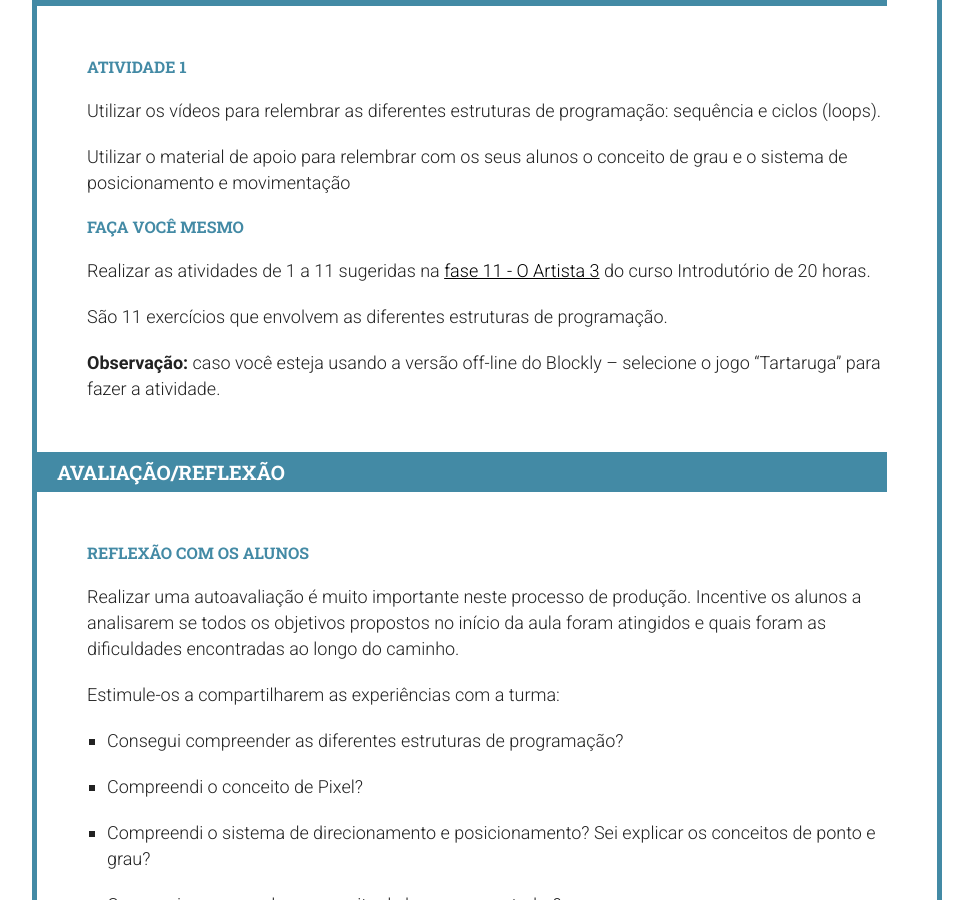
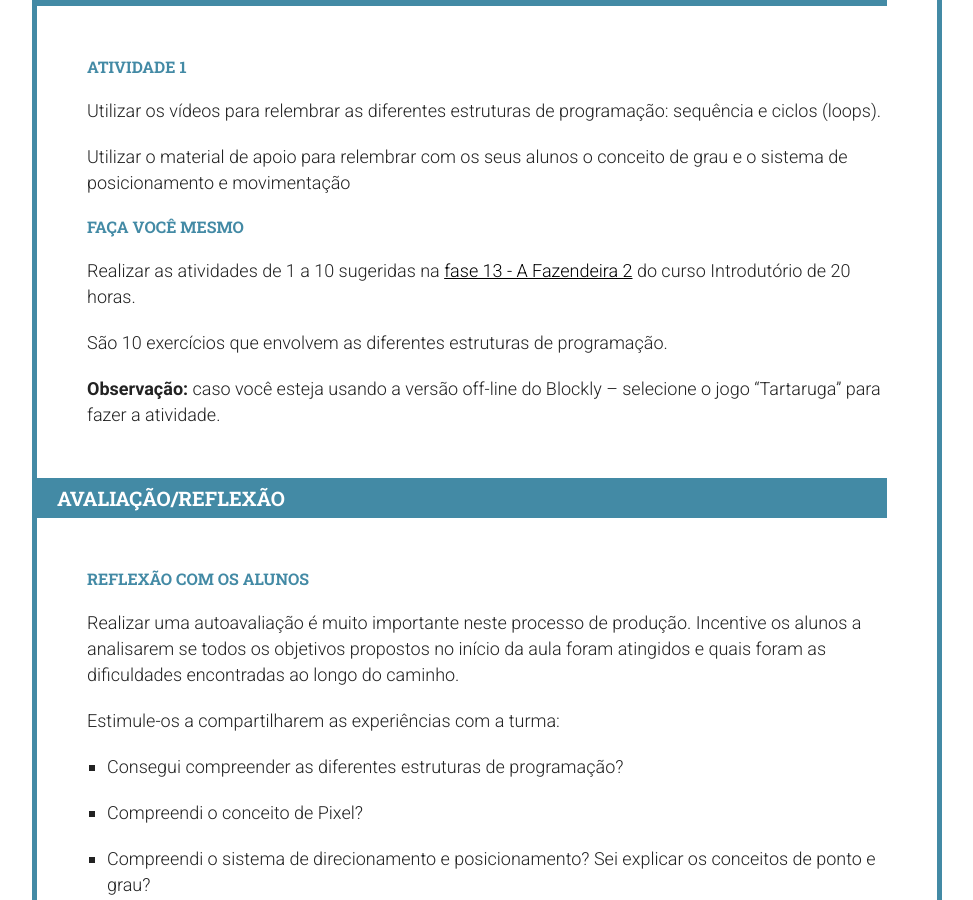
Before and after one commit to Programae/blocos, a Jekyll site: the page built from _posts/2015-01-01-aula14.md, in a window 1280 px wide and 900 px high, scrolled down 5490 px. Shown: the whole window, without its empty margins (153-1126 px from the left). Built offline with Jekyll 4.4.1, drawn with Linux system fonts in a browser that asks for light colours; nearby versions of some CDN libraries; library files that are not in the unit come from our copies.

Commit message:
Aula 14 - revisada de acordo com a avaliação do formador

```diff
--- a/_posts/2015-01-01-aula14.md
+++ b/_posts/2015-01-01-aula14.md
@@ -89,9 +89,9 @@ Utilizar o material de apoio para relembrar com os seus alunos o conceito de gra
 
 ###Faça você mesmo
 
-Realizar as atividades de 1 a 11 sugeridas na [fase 11 - O Artista 3](http://studio.code.org/s/20-hour) do curso Introdutório de 20 horas.
+Realizar as atividades de 1 a 10 sugeridas na [fase 13 - A Fazendeira 2](http://studio.code.org/s/20-hour) do curso Introdutório de 20 horas.
 
-São 11 exercícios que envolvem as diferentes estruturas de programação.
+São 10 exercícios que envolvem as diferentes estruturas de programação.
 
 **Observação:** caso você esteja usando a versão off-line do Blockly – selecione o jogo “Tartaruga” para fazer a atividade.
 
```
